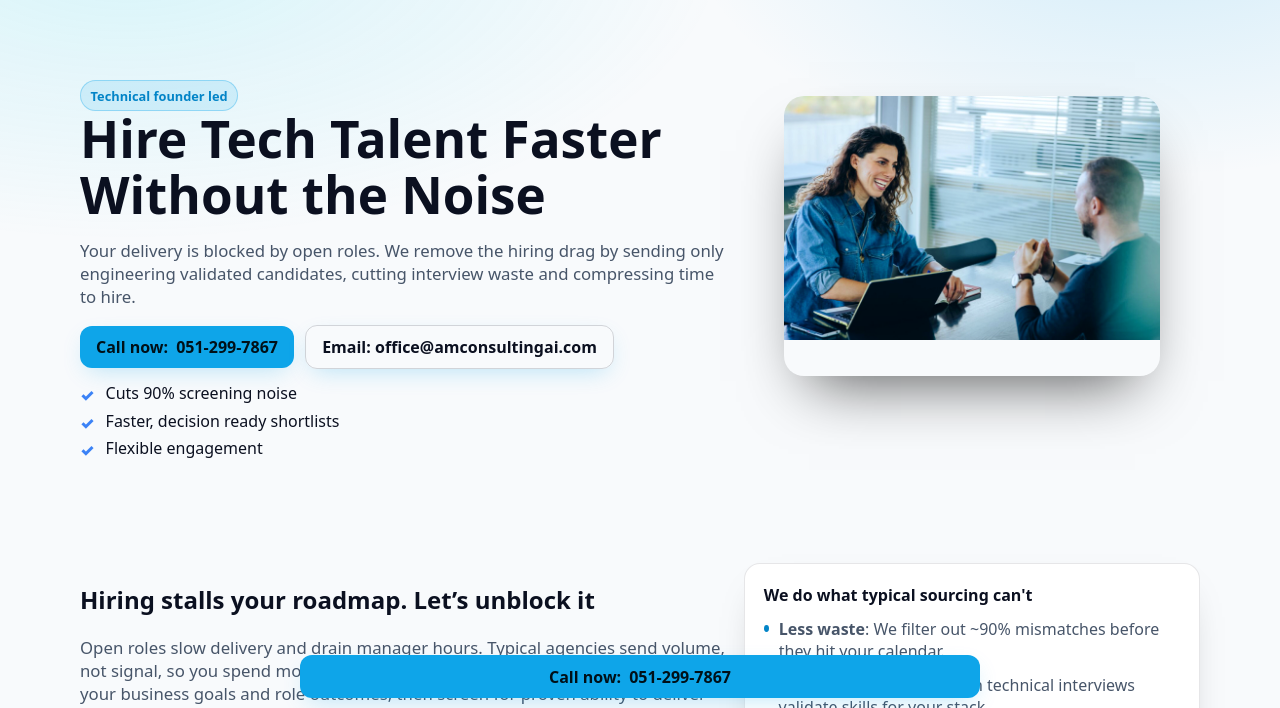
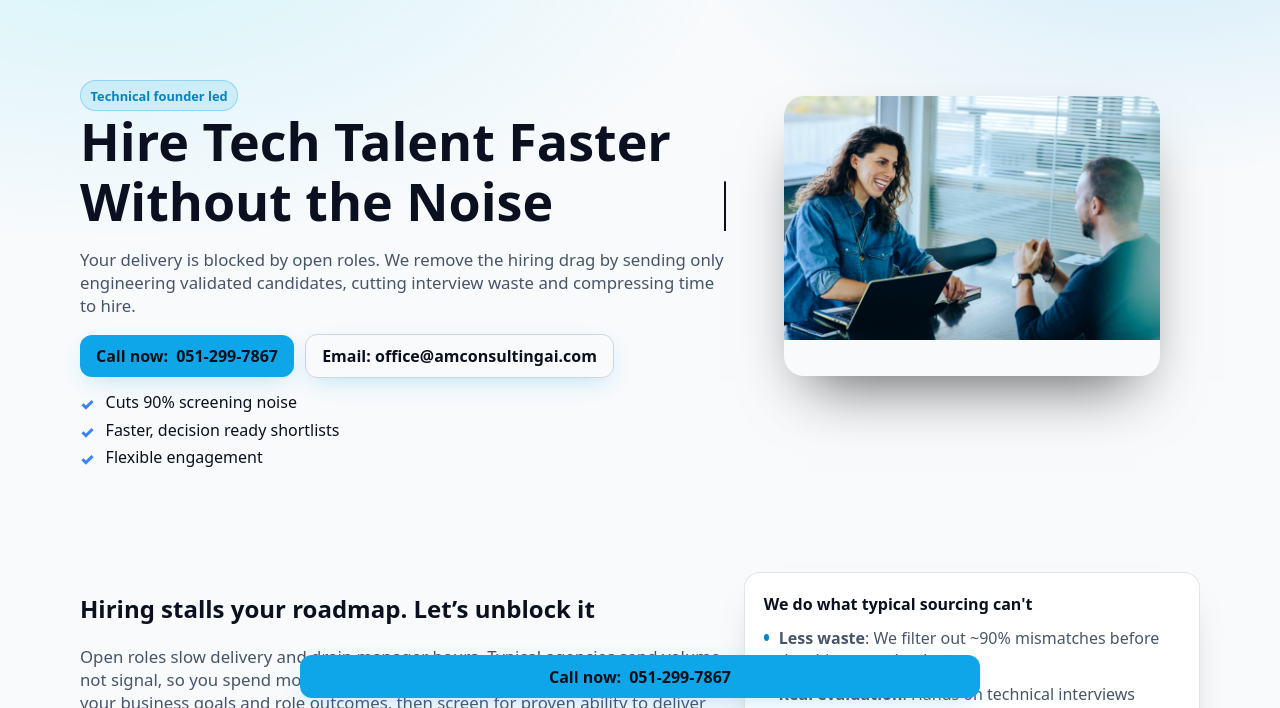
Before and after one commit to am-consultingai/am_tech_recruiting, a plain HTML site: page index.html in a window 1280 px wide. Shown: the part 92-800 px from the top of the page. Drawn offline with Linux system fonts and the light colour scheme.

Commit message:
Update index.html

```diff
--- a/index.html
+++ b/index.html
@@ -82,6 +82,65 @@ footer .nav-list li{ margin:.15rem 0; }
   .cta.icon-only{ padding:.45rem .6rem; }
   .cta.icon-only img{ height:20px; }
 }
+
+/* Typewriter header */
+.typewriter{
+  position:relative;
+  white-space:nowrap;
+  overflow:hidden;
+}
+.typewriter::after{
+  content:"";
+  position:absolute;
+  inset-inline-end:0; /* RTL/LTR aware caret */
+  height:1em;
+  border-inline-end:2px solid currentColor;
+  transform:translateY(0.2em);
+  animation: caret-blink 1s steps(1) infinite;
+}
+@keyframes caret-blink { 50% { opacity:0 } }
+
+/* Respect users who prefer reduced motion */
+@media (prefers-reduced-motion: reduce){
+  .typewriter::after{ animation:none }
+}
+
+/* Typewriter can wrap so it won't overflow */
+.typewriter{
+  position: relative;
+  white-space: normal;        /* was: nowrap */
+  overflow-wrap: anywhere;
+  word-break: normal;
+}
+
+/* Caret */
+.typewriter::after{
+  content:"";
+  position:absolute;
+  inset-inline-end:0;
+  height:1em;
+  border-inline-end:2px solid currentColor;
+  transform:translateY(0.2em);
+  animation: caret-blink 1s steps(1) infinite;
+}
+
+@keyframes caret-blink { 50% { opacity:0 } }
+
+/* Respect reduced motion */
+@media (prefers-reduced-motion: reduce){
+  .typewriter::after{ animation:none }
+}
+
+/* Responsive heading size (adjust max to taste) */
+.hero h1, h1.typewriter{
+  font-size: clamp(28px, 5vw, 52px);
+  line-height: 1.15;
+  text-wrap: balance;
+}
+
+/* If the heading wrapped to multiple lines, hide the edge caret */
+.typewriter.multiline::after{ display:none; }
+
 </style>
 </head>
 <body>
@@ -298,6 +357,45 @@ footer .nav-list li{ margin:.15rem 0; }
       const browser = (navigator.language||'').toLowerCase().startsWith('he') ? 'he' : 'en';
       return (supported.includes(urlLang) && urlLang) || (supported.includes(stored) && stored) || browser || 'he';
     }
+
+
+  // Typewriter: types text into an element, RTL/LTR-safe, resizable speed
+   function typeText(el, fullText, {speed=32, delay=250}={}){
+    if(!el) return;
+
+    const prefersReduced = window.matchMedia("(prefers-reduced-motion: reduce)").matches;
+    if(prefersReduced){
+      el.textContent = fullText;
+      el.classList.remove('typewriter');
+      return;
+    }
+
+    el.classList.add('typewriter');
+    el.textContent = "";
+    let i = 0;
+
+    // Mark element as multiline if it wrapped
+    function updateWrapFlag(){
+      const wrapped = el.scrollWidth > el.clientWidth;
+      el.classList.toggle('multiline', wrapped);
+    }
+
+    setTimeout(()=>{
+      const t = setInterval(()=>{
+        el.textContent += fullText[i++];
+        updateWrapFlag();                 // check during typing
+        if(i >= fullText.length){
+          clearInterval(t);
+          updateWrapFlag();               // final check
+        }
+      }, speed);
+    }, delay);
+
+    // Re-check on resize (responsive font may change wrapping)
+    window.addEventListener('resize', updateWrapFlag, { passive:true });
+  }
+
+
     async function loadLang(lang){
       const res = await fetch(`i18n/${lang}.json`);
       const dict = await res.json();
@@ -311,6 +409,13 @@ footer .nav-list li{ margin:.15rem 0; }
         const key = el.getAttribute('data-i18n-alt');
         if(dict[key] !== undefined){ el.alt = dict[key]; }
       });
+	  // After swapping text, re-type the hero title
+		const heroH1 = document.querySelector('h1[data-i18n="hero.title"]');
+		if(heroH1){
+		  const full = heroH1.textContent.trim();
+		  typeText(heroH1, full, { speed: 60, delay: 360 });
+		}
+
       // meta
       document.getElementById('metaDescription').setAttribute('content', dict['meta.description']||'');
       document.getElementById('ogTitle').setAttribute('content', dict['meta.title']||'');
```
